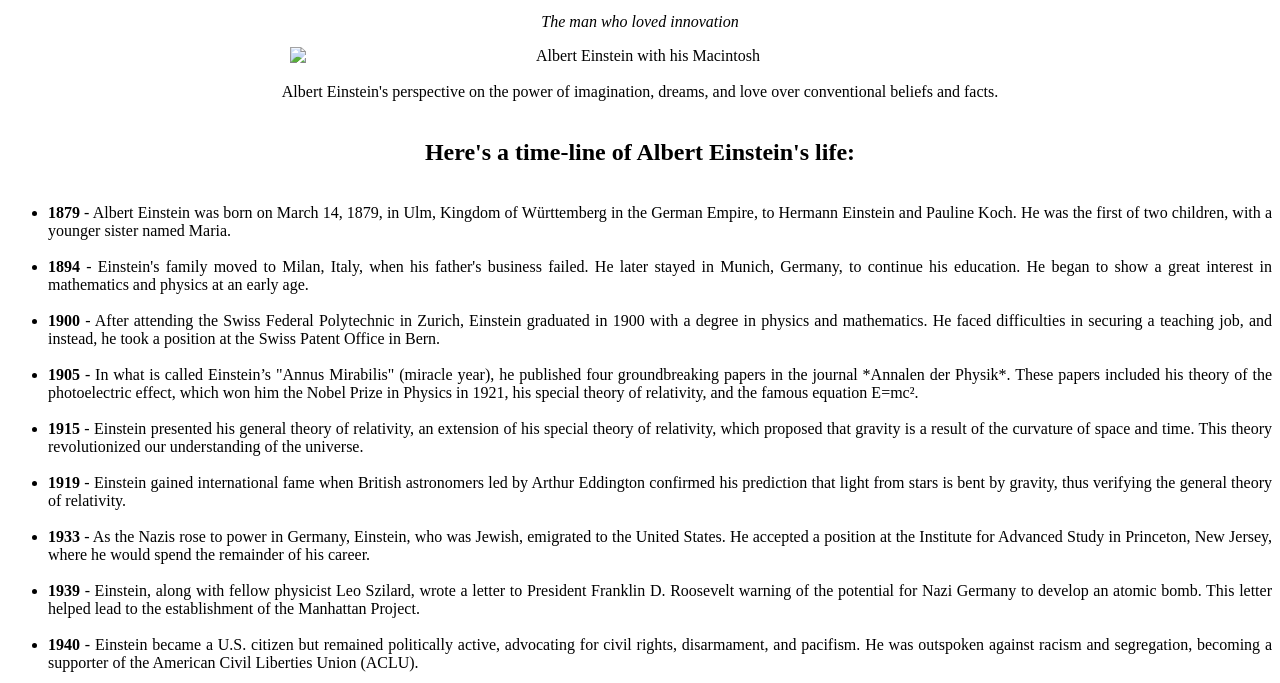
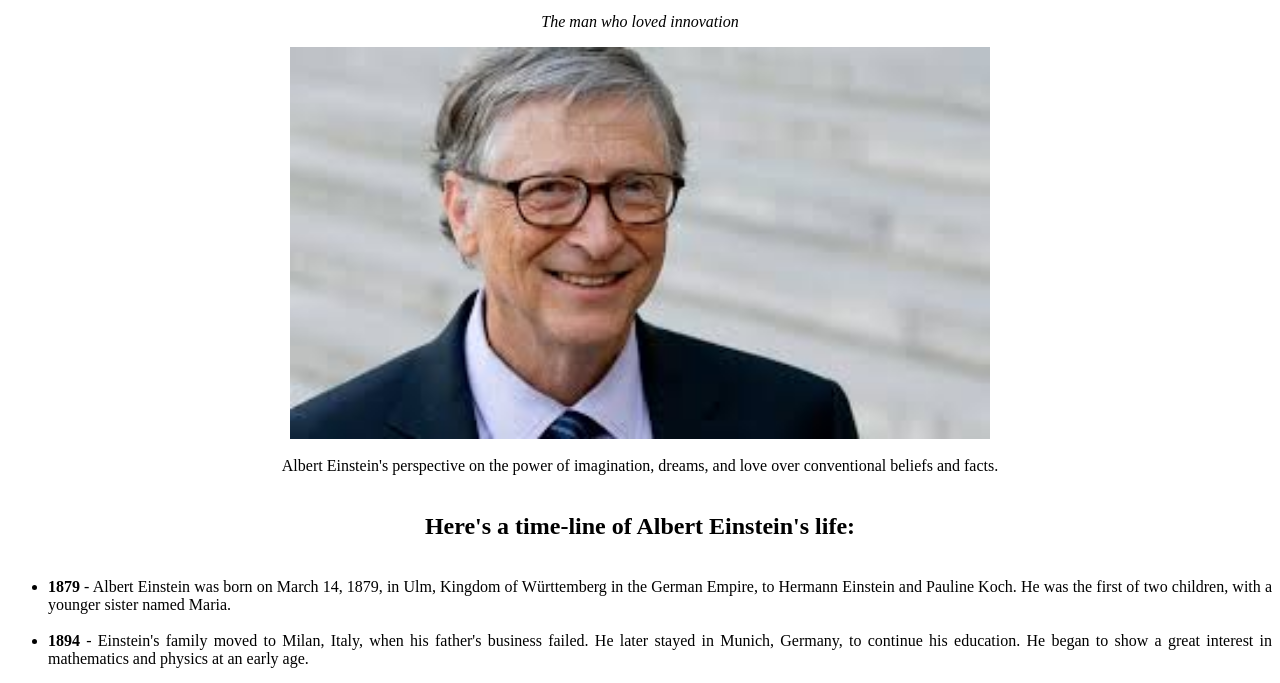
Before and after one commit to Geetheshkulal/Freecodecamp, a plain HTML site: page tribute-page/index.html in a window 1280 px wide. Shown: the part 85-768 px from the top of the page. Drawn offline with Linux system fonts and the light colour scheme.

Commit message:
Update index.html

```diff
--- a/tribute-page/index.html
+++ b/tribute-page/index.html
@@ -16,7 +16,7 @@
 		<p class="font"><i>The man who loved innovation</i></p>
 		</div>
 		<div id="img-div">
-			<img class="center" id="image" src="images/billgates.jpg" alt="Albert Einstein with his Macintosh">
+			<img class="center" id="image" src="billgates.jpg" alt="Albert Einstein with his Macintosh">
 			<div class="center"><br>
 			<figcaption id="img-caption" class="font">Albert Einstein's perspective on the power of imagination, dreams, and love over conventional beliefs and facts.</figcaption><br>
 			</div>
```
